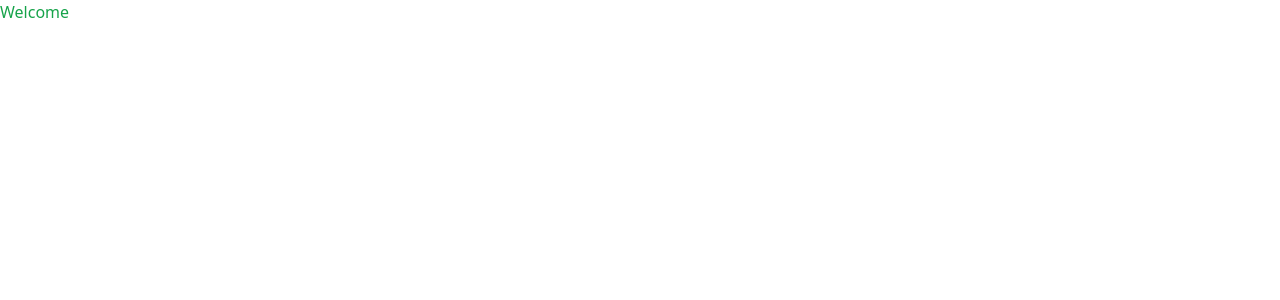
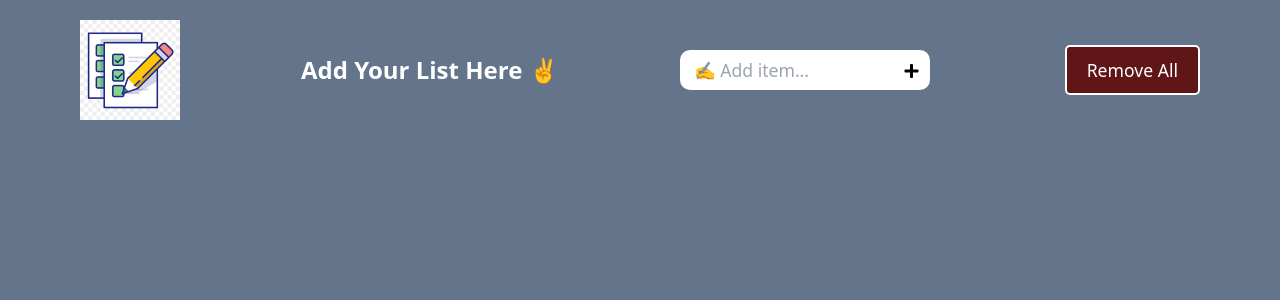
Before and after one commit to HarshKRa/ToDoApp, a React (Create React App) app: page / in a window 1280 px wide. Shown: the top 300 px of the page. Built offline with nearby package versions, Linux system fonts and the light colour scheme.

Commit message:
Basic LayOut Setup

```diff
--- a/public/index.html
+++ b/public/index.html
@@ -12,8 +12,10 @@
     <link rel="apple-touch-icon" href="%PUBLIC_URL%/logo192.png" />
 
     <link rel="manifest" href="%PUBLIC_URL%/manifest.json" />
-
-    <title>React App</title>
+    <link rel="stylesheet" href="https://use.fontawesome.com/releases/v5.15.4/css/all.css"
+    integrity="sha384-DyZ88mC6Up2uqS4h/KRgHuoeGwBcD4Ng9SiP4dIRy0EXTlnuz47vAwmeGwVChigm"
+    crossorigin="anonymous"/>
+    <title>Todo List</title>
   </head>
   <body>
     <noscript>You need to enable JavaScript to run this app.</noscript>
--- a/src/App.css
+++ b/src/App.css
@@ -0,0 +1,35 @@
+.btn{
+    border: 2px solid white;
+    padding: 10px 20px;
+    border-radius: 5px;
+    cursor: pointer;
+    background-color: rgb(96, 22, 22);
+    color: white;
+    font-size:1.1rem;
+    font-weight: 500;
+}
+
+.btn:hover{
+    scale: 1.05;
+    background-color: rgb(77, 10, 10);
+    font-weight: 600;
+}
+
+.todo-input{
+    width: 250px;
+    padding: 5px 30px 5px 12px;
+    border: 2px solid white;
+    border-radius: 10px;
+    color: black;
+    font-size: 1.1rem;
+    font-weight: 400;
+}
+
+.todo-input:focus{
+    outline: none;
+}
+
+.icon{
+    position: relative;
+    right: 25px;
+}
--- a/src/App.js
+++ b/src/App.js
@@ -1,9 +1,26 @@
-import './App.css';
+import "./App.css";
+import todoImg from "./images/todoImg.png";
 
 function App() {
   return (
-    <div className="text-green-600">
-       Welcome
+    <div className="bg-slate-500 w-[100vw] h-[100vh] py-5">
+      <div className="flex justify-between mx-20">
+        <img src={todoImg} alt="todoImg" />
+
+        <h1 className="my-auto text-white text-2xl font-bold">Add Your List Here ✌️</h1>
+
+        <div className="my-auto">
+          <input className="todo-input"  type="text" placeholder="✍️ Add item..." />
+          <i
+                className="fas fa-plus btnPluse btnPluse icon"
+                title="Add item"
+              ></i>
+        </div>
+
+        <div className="my-auto">
+        <button className="btn">Remove All</button>
+        </div>
+      </div>
     </div>
   );
 }
--- a/src/index.js
+++ b/src/index.js
@@ -1,7 +1,7 @@
 import React from 'react';
 import ReactDOM from 'react-dom/client';
 import './index.css';
-import App from './App';
+import App from './App.js';
 
 const root = ReactDOM.createRoot(document.getElementById('root'));
 root.render(
```
Also changed, not shown: src/images/todoImg.png (added).
